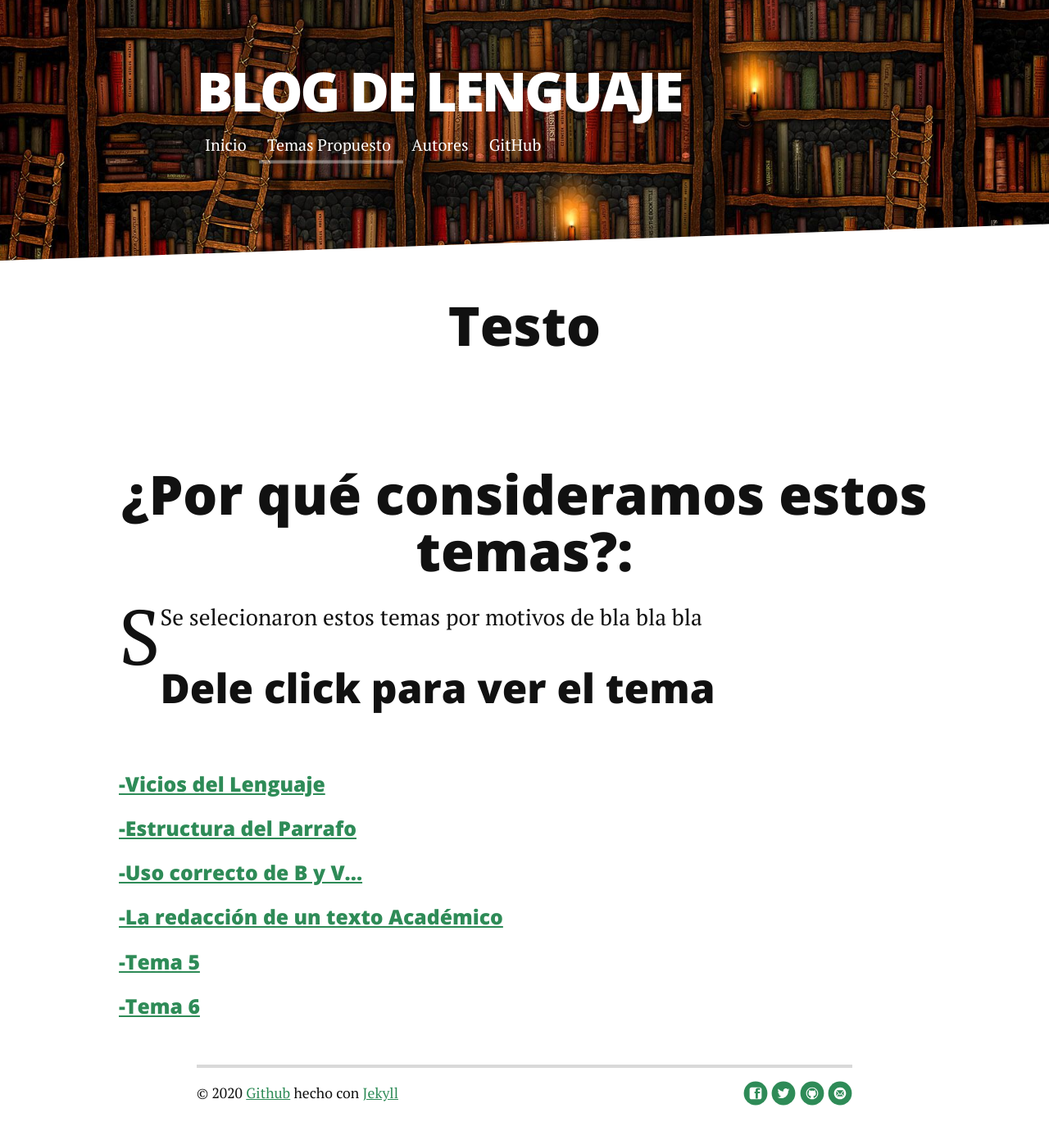
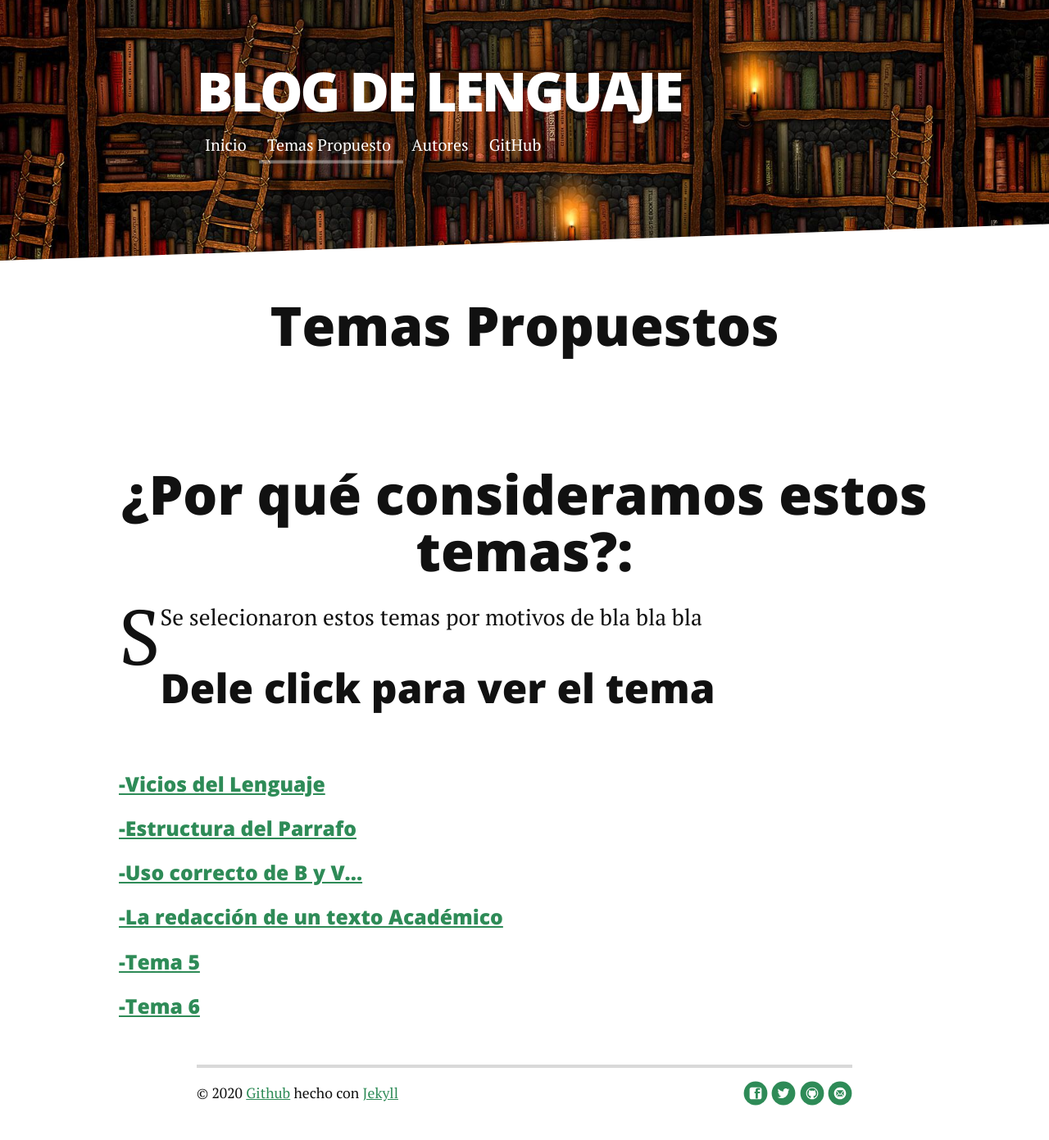
Before and after one commit to BlogdeLenguaje/BlogdeLenguaje.github.io, a Jekyll site: the page built from about.md, in a window 1280 px wide. Shown: the whole page at 82% size. Built offline with Jekyll 4.4.1, drawn with Linux system fonts in a browser that asks for light colours; nearby versions of some CDN libraries.

Commit message:
Update about.md

```diff
--- a/about.md
+++ b/about.md
@@ -2,7 +2,7 @@
 layout: default
 title: Temas propuestos
 ---
-  <h1 class="pageTitle">Testo</h1>
+  <h1 class="pageTitle">Temas Propuestos</h1>
   <embed src="{{ '/assets/img/' | prepend: site.baseurl }}" autostarty="true" loop="true" volumen="30" width="0" height="0">
   <ul class="posts noList">
     {% for post in paginator.posts %}
```
